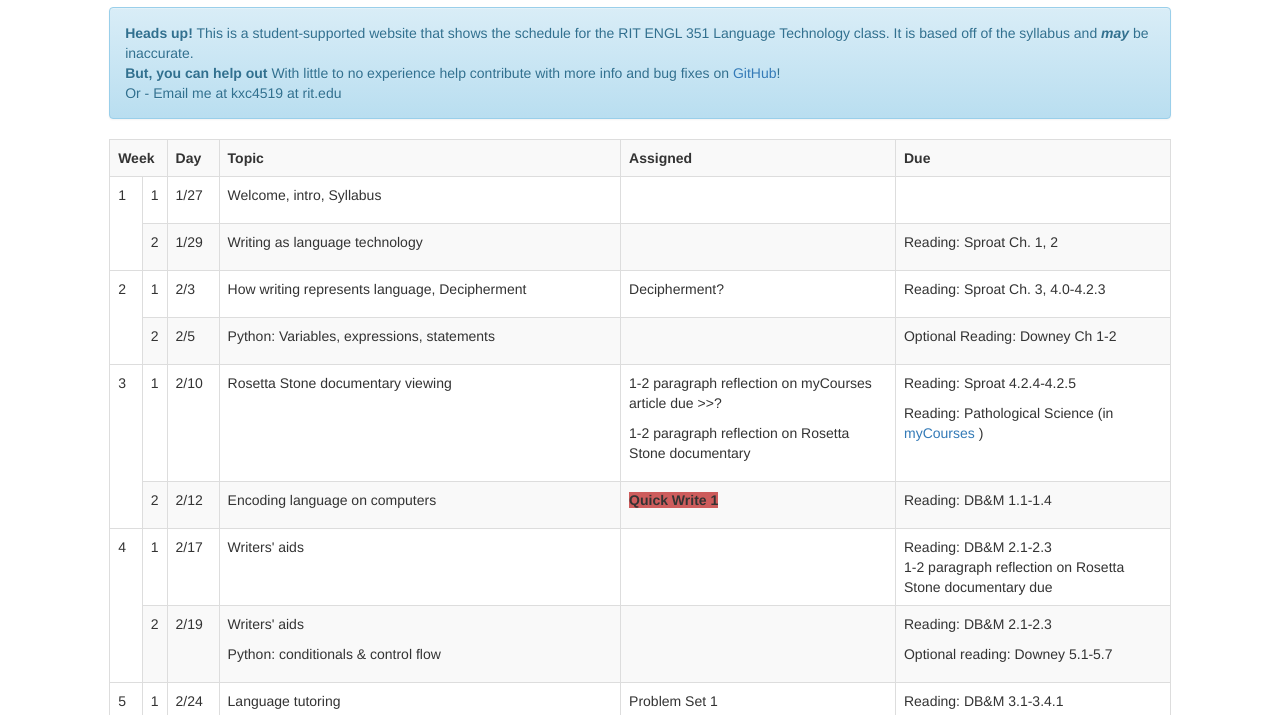
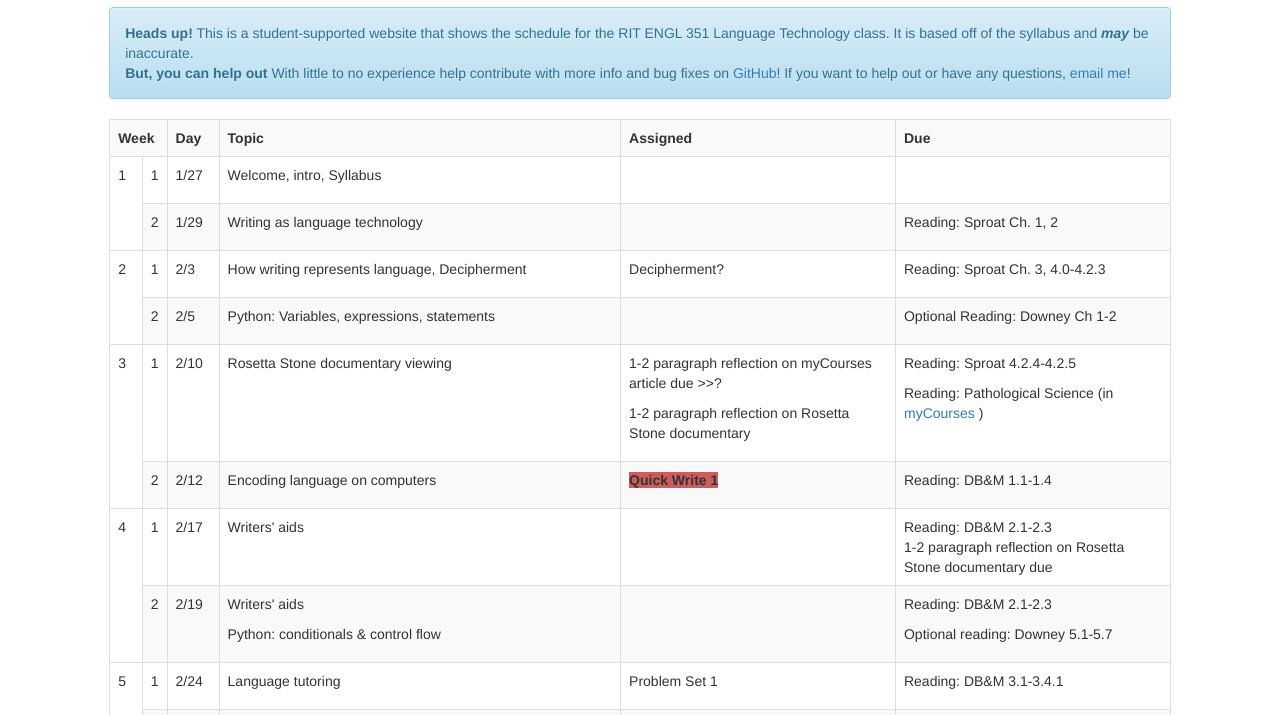
Before and after one commit to craigcabrey/lang-tech-schedule, a plain HTML site: page index.html in a window 1280 px wide. Shown: the part 56-771 px from the top of the page. Drawn offline with nearby package versions, Linux system fonts and the light colour scheme.

Commit message:
make banner less potato

```diff
--- a/index.html
+++ b/index.html
@@ -32,8 +32,7 @@
                 <strong>But, you can help out</strong> With little to no experience
                 help contribute with more info and bug fixes on
                 <a href="https://github.com/kocsenc/lang-tech-schedule">GitHub</a>!
-                <br>
-                Or - Email me at kxc4519 at rit.edu
+                If you want to help out or have any questions, <a href="mailto:kxc4519@rit.edu">email me</a>!
             </div>
             <table class="table table-striped table-bordered">
                 <colgroup>
```
